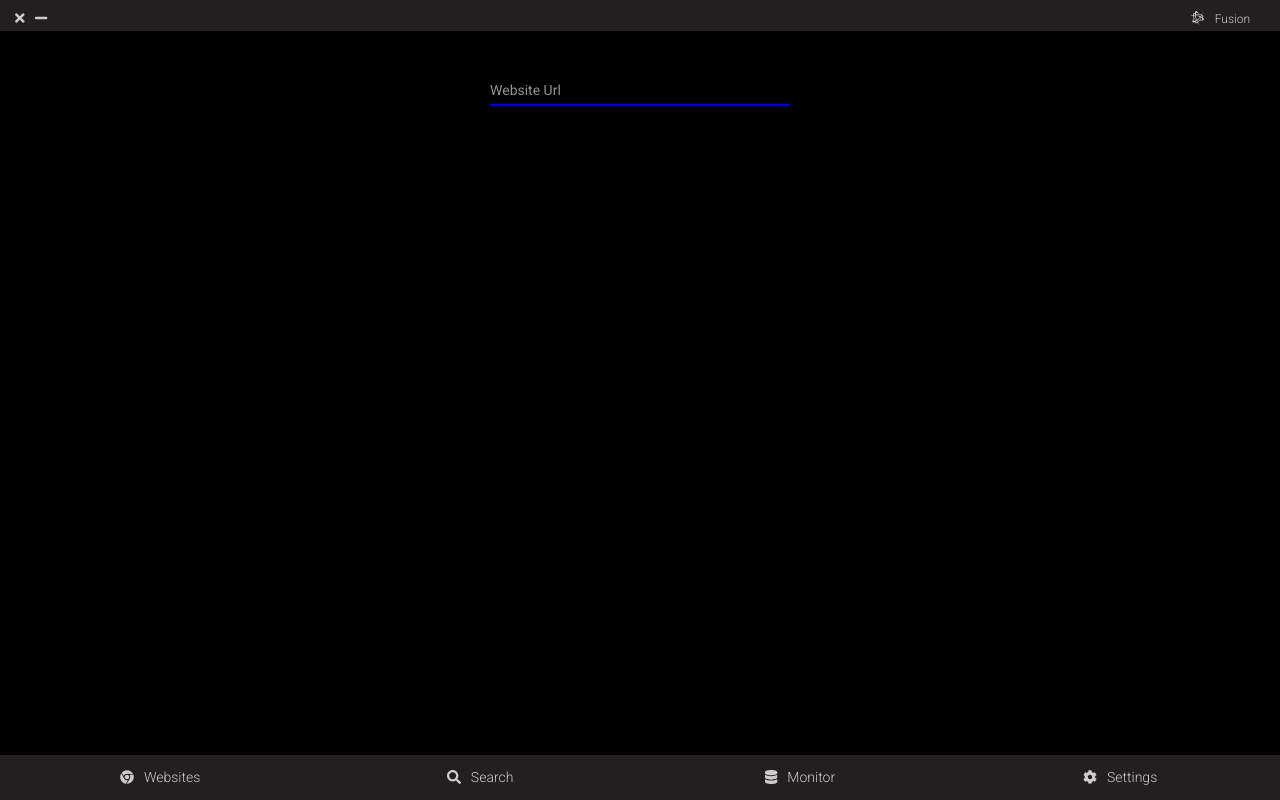
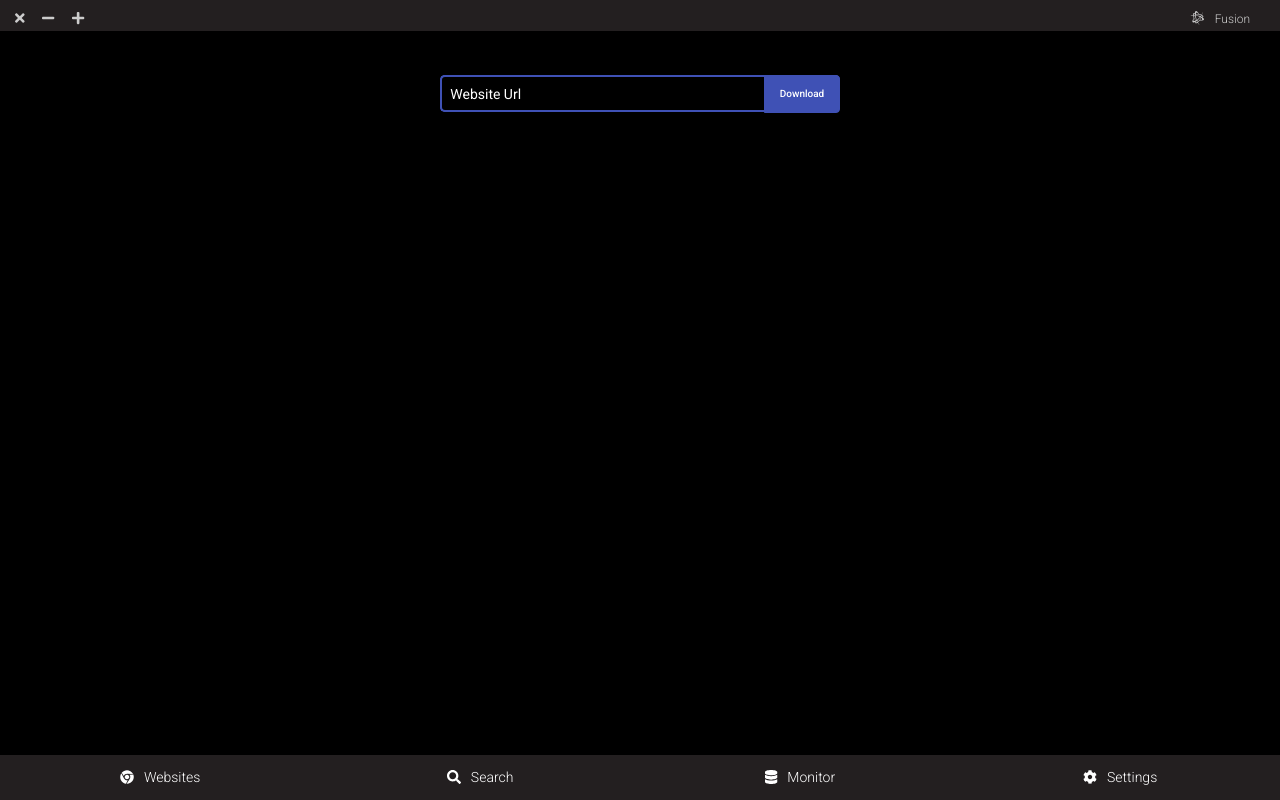
Before and after one commit to jbmurrey/fuze, an Angular app: page /websites in a window 1280 px wide. Built offline with nearby package versions, Linux system fonts and the light colour scheme.

Commit message:
Search Bar Component

```diff
--- a/src/app/app-contents/frame-components/header/header.component.css
+++ b/src/app/app-contents/frame-components/header/header.component.css
@@ -31,20 +31,9 @@ nav ul.header li.header-left {
   color: #cccccc;
   cursor: pointer;
   flex: 1;
-  font-weight: 200;
   text-align: start;
   padding-left: 15px;
 }
 nav ul.header li a {
   font-size: 12px;
 }
-.close {
-  padding-left: 10px;
-  padding-right: 10px;
-  font-size: 15px !important;
-}
-.minus {
-  padding-left: 10px;
-  padding-right: 10px;
-  font-size: 20px !important;
-}
--- a/src/app/app-contents/frame-components/header/header.component.html
+++ b/src/app/app-contents/frame-components/header/header.component.html
@@ -2,8 +2,10 @@
   <ul class="header">
     <li class="header-left">
       <i class="fas fa-times"></i>
-      &nbsp;
+      &nbsp; &nbsp;
       <i class="fas fa-minus"></i>
+      &nbsp; &nbsp;
+      <i class="fas fa-plus"></i>
     </li>
     <li class="header-right">
       <i class="fab fa-battle-net"></i>
--- a/src/app/app-contents/frame-components/navigator/navigator.component.css
+++ b/src/app/app-contents/frame-components/navigator/navigator.component.css
@@ -19,7 +19,7 @@ nav ul.bottom-tabs {
 }
 
 nav ul.bottom-tabs li {
-  color: #cccccc;
+  color: white;
   cursor: pointer;
   flex: 1;
   text-align: center;
@@ -30,9 +30,9 @@ nav ul.bottom-tabs li {
 h1,
 nav ul.bottom-tabs li:hover,
 nav ul.bottom-tabs li.active {
-  color: #fdfeff;
   background-color: #2e2e2e;
   font-weight: 400;
+  color: #0096ff;
 }
 
 nav ul.bottom-tabs li a {
--- a/src/app/app-contents/modules/shared-module/search-bar/search-bar.component.css
+++ b/src/app/app-contents/modules/shared-module/search-bar/search-bar.component.css
@@ -1,26 +1,53 @@
-::ng-deep .mat-form-field {
-  margin-top: 35px;
-  width: 300px;
+.search-container {
+  display: flex;
+  flex-direction: row;
+  justify-content: center;
+  margin: 40px;
 }
 
-::ng-deep .mat-form-field-label {
-  /*change color of label*/
-  color: whitesmoke !important;
-  opacity: 60%;
+mat-form-field.mat-form-field {
+  font-size: 14px;
+  width: 400px;
+  color: white;
+  align-items: baseline;
+}
+input {
+  padding-bottom: 4px;
+}
+button.mat-stroked-button {
+  font-size: 10px;
+  height: 38px;
+  margin-top: 4px;
+  margin-left: -76px;
+  border: 1px solid #3f51b5;
+  border-top-left-radius: 0px;
+  border-bottom-left-radius: 0px;
+  background-color: #3f51b5;
+  color: white;
+}
+::ng-deep .mat-form-field-appearance-outline .mat-form-field-outline {
+  color: #3f51b5 !important;
+  opacity: 1 !important;
+}
+::ng-deep .mat-form-field-flex > .mat-form-field-infix {
+  padding: 0.4em 0px !important;
+}
+::ng-deep .mat-form-field-label-wrapper {
+  top: -1.5em;
 }
 
-::ng-deep .mat-form-field-underline {
-  /*change color of underline*/
-  background-color: blue !important;
+::ng-deep
+  .mat-form-field-appearance-outline.mat-form-field-can-float.mat-form-field-should-float
+  .mat-form-field-label {
+  transform: translateY(-1.1em) scale(0.75);
+  width: 133.33333%;
 }
-::ng-deep input.mat-input-element {
+mat-label {
   color: white;
 }
 
-::ng-deep.mat-form-field-ripple {
-  /*change color of underline when focused*/
-  background-color: blue !important;
+::ng-deep .mat-form-field-appearance-outline .mat-form-field-label {
+  color: white;
+  top: 2.84375em;
+  margin-top: -1em;
 }
-.search-bar {
-  text-align: center;
-}
--- a/src/app/app-contents/modules/shared-module/search-bar/search-bar.component.html
+++ b/src/app/app-contents/modules/shared-module/search-bar/search-bar.component.html
@@ -1,6 +1,9 @@
-<div class="search-bar">
-  <mat-form-field>
+<div class="search-container">
+  <mat-form-field appearance="outline">
     <mat-label>{{ label }}</mat-label>
-    <input matInput />
+    <input matInput placeholder="Enter Website" />
   </mat-form-field>
+  <button *ngIf="button == 'true'" mat-stroked-button color="primary">
+    Download
+  </button>
 </div>
--- a/src/app/app-contents/modules/shared-module/search-bar/search-bar.component.ts
+++ b/src/app/app-contents/modules/shared-module/search-bar/search-bar.component.ts
@@ -7,9 +7,13 @@ import { Component, Input, OnInit } from '@angular/core';
 })
 export class SearchBarComponent implements OnInit {
   @Input() label = '';
-  constructor() { }
+  @Input() button = 'false';
+
+  constructor() {
+   }
 
   ngOnInit(): void {
+    console.log(this.button)
   }
 
 }
--- a/src/app/app-contents/modules/websites/websites-home/websites-home.component.html
+++ b/src/app/app-contents/modules/websites/websites-home/websites-home.component.html
@@ -1 +1 @@
-<app-search-bar [label]="'Website Url'"></app-search-bar>
+<app-search-bar [button]="'true'" [label]="'Website Url'"></app-search-bar>
--- a/src/styles.css
+++ b/src/styles.css
@@ -1,10 +1,5 @@
-/* You can add global styles to this file, and also import other style files */
-
-html,
 body {
-  height: 100%;
   background-color: black;
+  padding: 0;
   margin: 0;
-  padding: 0;
-  font-family: Roboto, "Helvetica Neue", sans-serif;
 }
```
Also changed, not shown: src/app/app-contents/modules/shared-module/shared-module.module.ts (+6 -1 lines).
